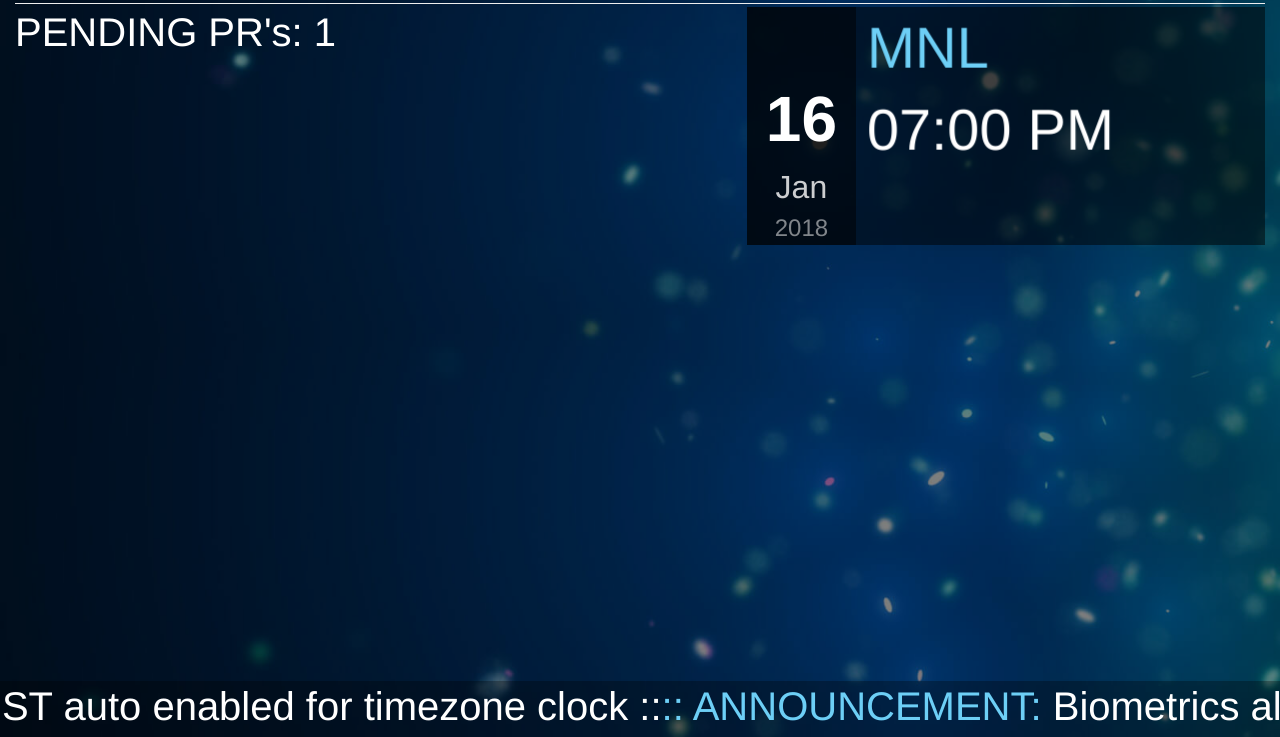
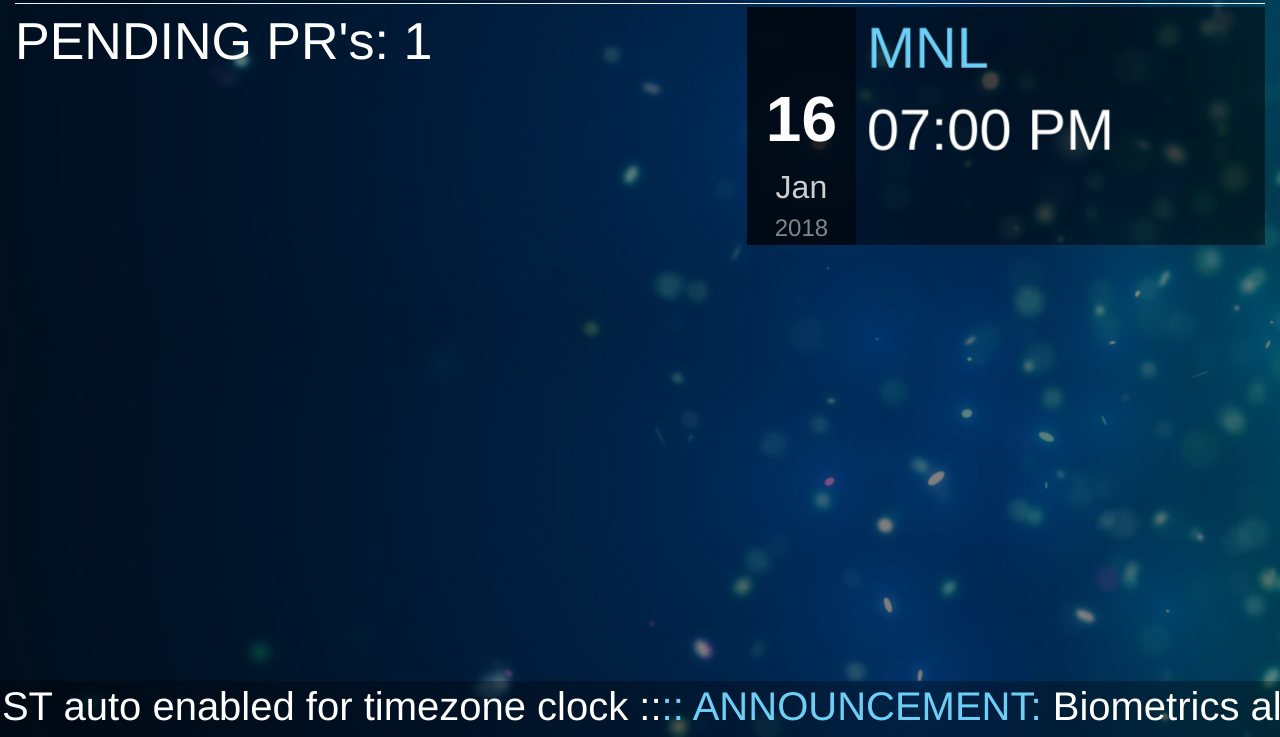
Before and after one commit to rippler7/monitor, a PHP site: page / in a window 1280 px wide. Shown: the part 63-800 px from the top of the page. Run offline with PHP 8.4, Linux system fonts and the light colour scheme; some libraries are stand-ins or nearby versions.

Commit message:
1/17/2018 3:00AM

```diff
--- a/css/style.css
+++ b/css/style.css
@@ -244,7 +244,7 @@ margin: 0 10px 0 0;
 }
 
 #slideshow2{
-	font-size:5vh;
+	font-size:6.5vh;
 }
 
 #slideshow {
```
